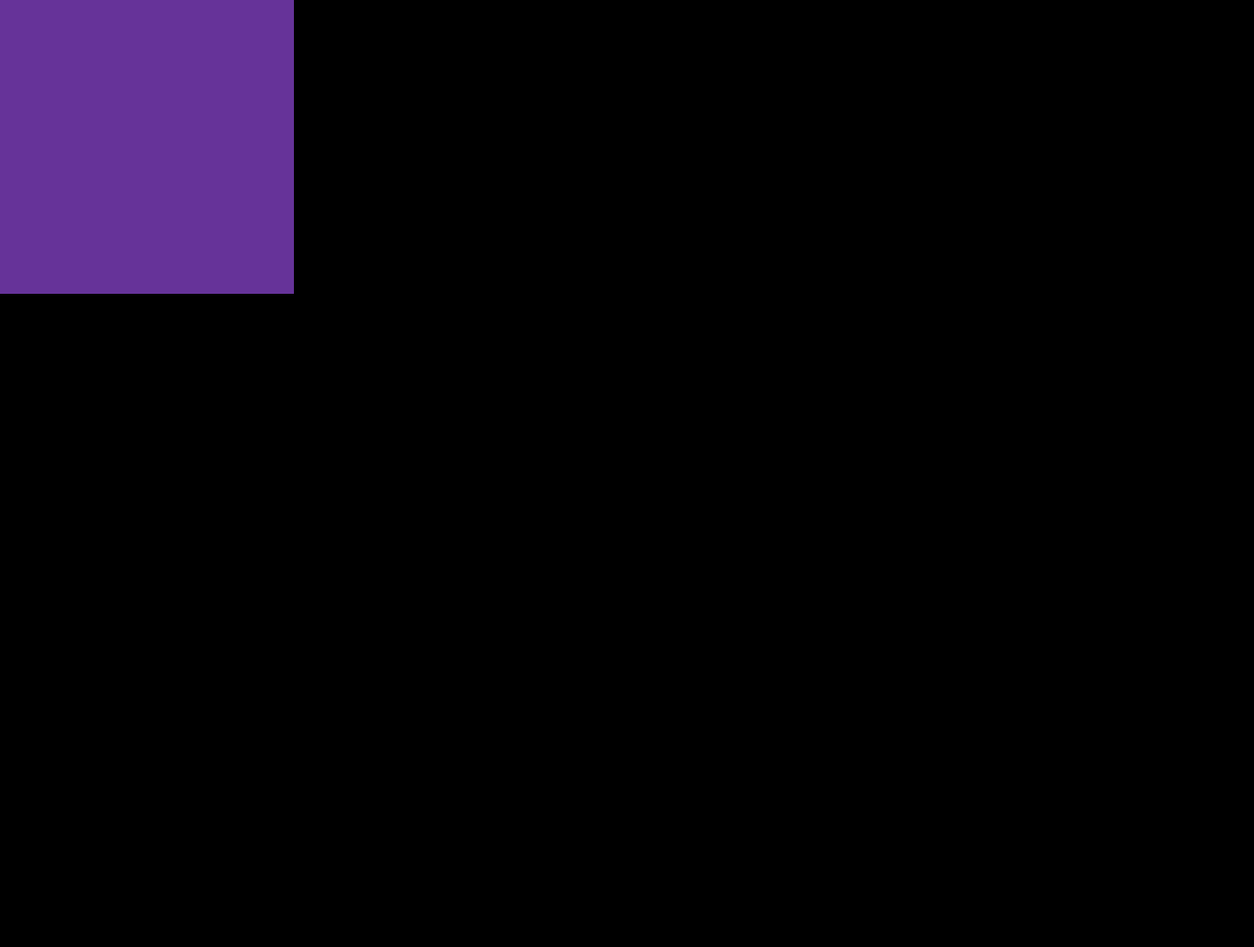
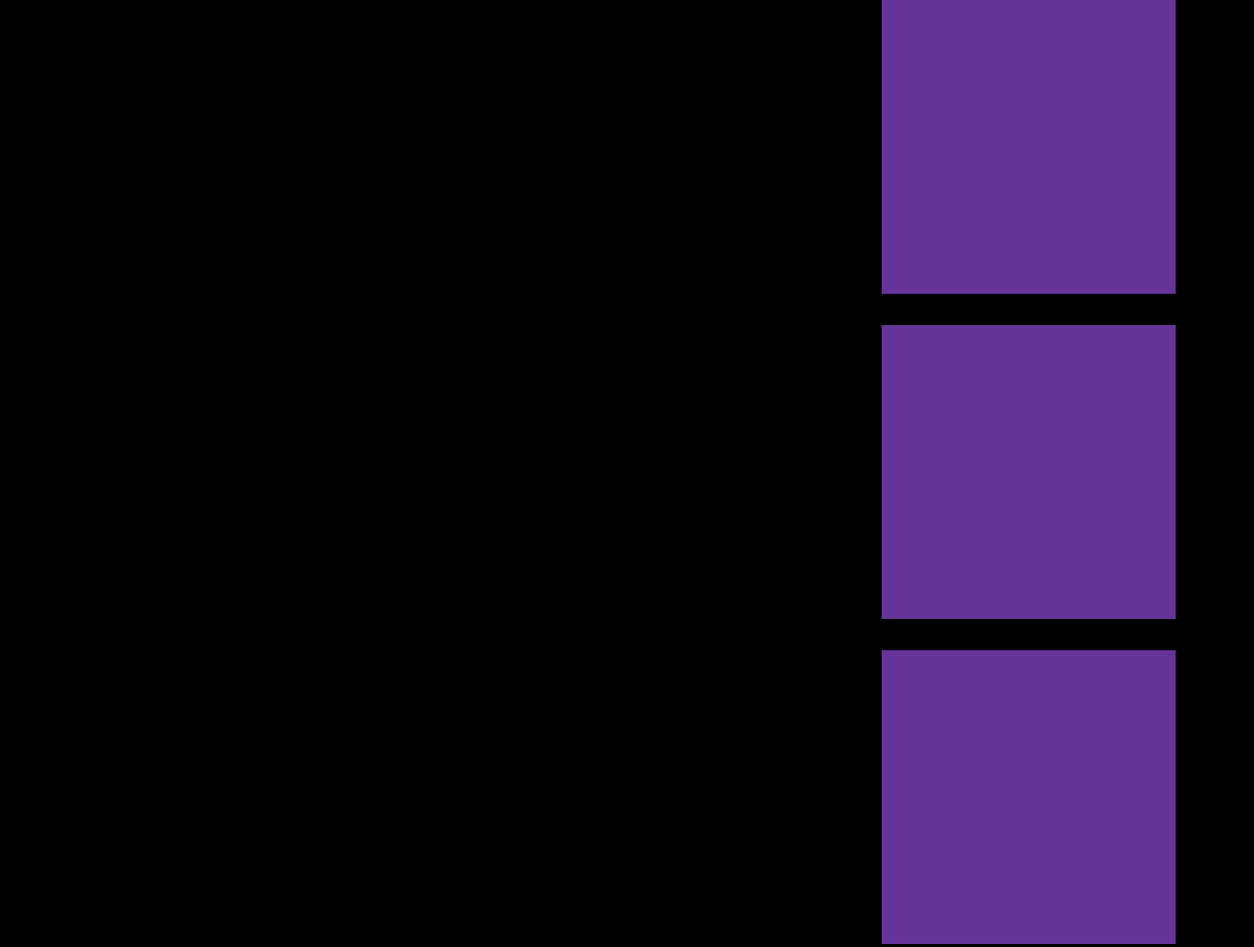
Before and after one commit to DhruuvShah/Web-Animation, a website built with Vite: page GSAP Animation/gsap-basics-to-advance/index.html in a window 1280 px wide. Shown: the top 967 px of the page at 98% size. Before the commit the page ends 800 px from the top, so only its background shows below. Built offline with nearby package versions, Linux system fonts and the light colour scheme.

Commit message:
Refactor HTML structure and enhance box elements in GSAP animation setup

```diff
--- a/GSAP Animation/gsap-basics-to-advance/index.html
+++ b/GSAP Animation/gsap-basics-to-advance/index.html
@@ -1,15 +1,23 @@
 <!doctype html>
 <html lang="en">
+
 <head>
   <meta charset="UTF-8" />
   <link rel="icon" type="image/svg+xml" href="/favicon.svg" />
   <meta name="viewport" content="width=device-width, initial-scale=1.0" />
   <title>GSAP Basics to Advance</title>
 </head>
+
 <body>
   <div id="app">
+    <div class="box"></div>
+    <div class="box"></div>
+    <div class="box"></div>
+    <div class="box"></div>
+    <div class="box"></div>
     <div class="box"></div>
   </div>
   <script type="module" src="/src/main.js"></script>
 </body>
+
 </html>
--- a/GSAP Animation/gsap-basics-to-advance/src/main.js
+++ b/GSAP Animation/gsap-basics-to-advance/src/main.js
@@ -1,13 +1,10 @@
 import "./style.css";
 import gsap from "gsap";
 
-gsap.fromTo(
-  ".box",
-  {
-    opacity: 0,
-  },
-  {
-    opacity: 1,
-    duration: 1,
-  },
-);
+gsap.to(".box", {
+  x: 900,
+  duration: 1.5,
+  delay: 0.3,
+  ease: "power3.out",
+  stagger: 0.4,
+});
--- a/GSAP Animation/gsap-basics-to-advance/src/style.css
+++ b/GSAP Animation/gsap-basics-to-advance/src/style.css
@@ -12,4 +12,5 @@ body {
   height: 300px;
   width: 300px;
   background-color: rebeccapurple;
+  margin-bottom: 2rem;
 }
```
Lines whose indentation alone changed are shown as unchanged.
